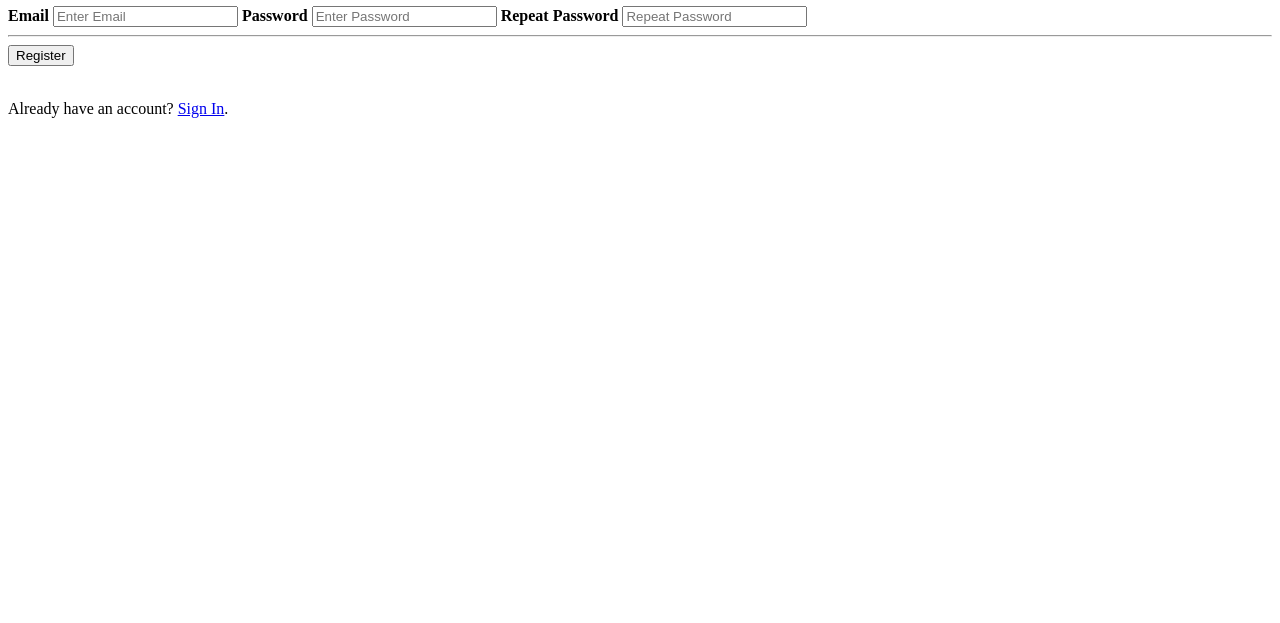
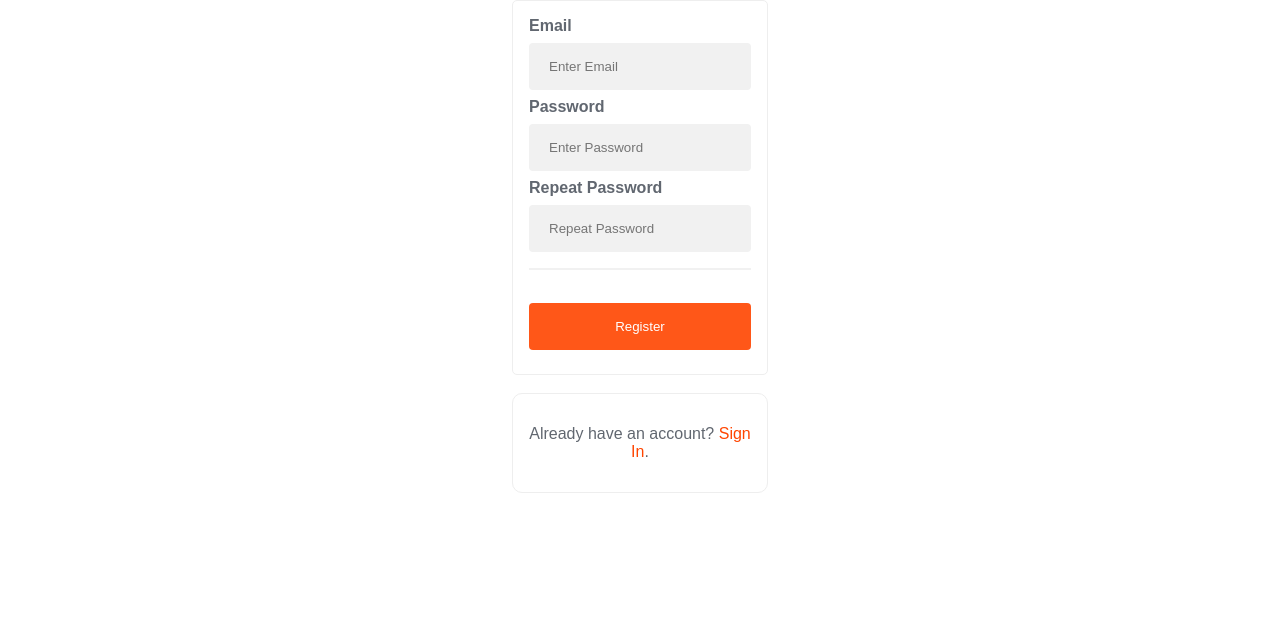
Before and after one commit to JuwonAbiola/Banka, a plain HTML site: page UI/signup.html in a window 1280 px wide. Shown: the part 177-800 px from the top of the page. Drawn offline with Linux system fonts and the light colour scheme; the site is published under a folder, as on GitHub Pages, so addresses that start at the root find nothing.

Commit message:
first commit sign up

```diff
--- a/UI/assets/css/style.css
+++ b/UI/assets/css/style.css
@@ -78,7 +78,7 @@ body {
 }
 
 .h {
-    font-size: 4.7rem;
+    font-size: 4.5rem;
 }
 
 .h1 {
--- a/UI/signup.html
+++ b/UI/signup.html
@@ -6,8 +6,8 @@
     <meta http-equiv="X-UA-Compatible" content="IE=edge">
     <title>Banka | Sign Up</title>
     <meta name="viewport" content="width=device-width, initial-scale=1">
-    <link rel="stylesheet" type="text/css" media="screen" href="/assets/css/style.css">
-    <script src="/assets/js/app.js"></script>
+    <link rel="stylesheet" type="text/css" media="screen" href="assets/css/style.css">
+    <script src="assets/js/app.js"></script>
 </head>
 
 <body style="padding:3rem 0">
@@ -17,7 +17,7 @@
     <h2 class="text-center text-grey">Register to <span id="logo">BA₦Ka</span></h2>
 
     <div class="form-card">
-        <form action="/action_page.php">
+        <form action="">
             <div class="container">
                 <label for="email"><b>Email</b></label>
                 <input type="text" placeholder="Enter Email" name="email" required>
@@ -35,7 +35,7 @@
     </div>
     <br />
     <div class="other_option text-center">
-        <p>Already have an account? <a href="/login.html">Sign In</a>.</p>
+        <p>Already have an account? <a href="login.html">Sign In</a>.</p>
     </div>
 </body>
 
```
